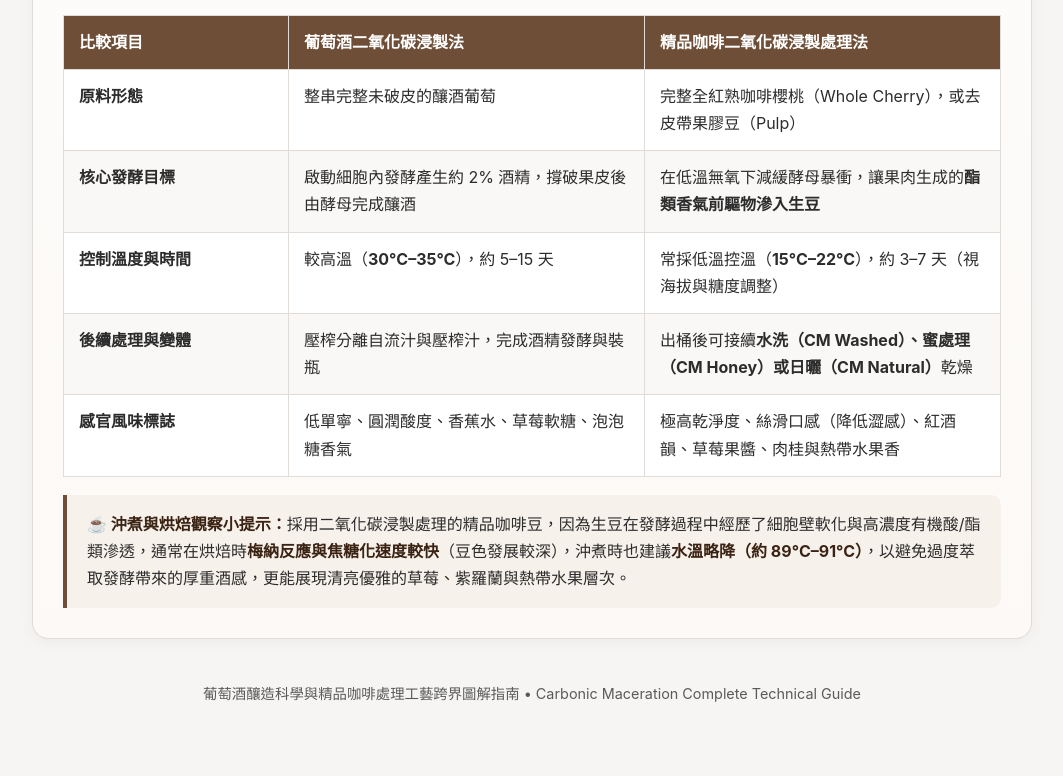
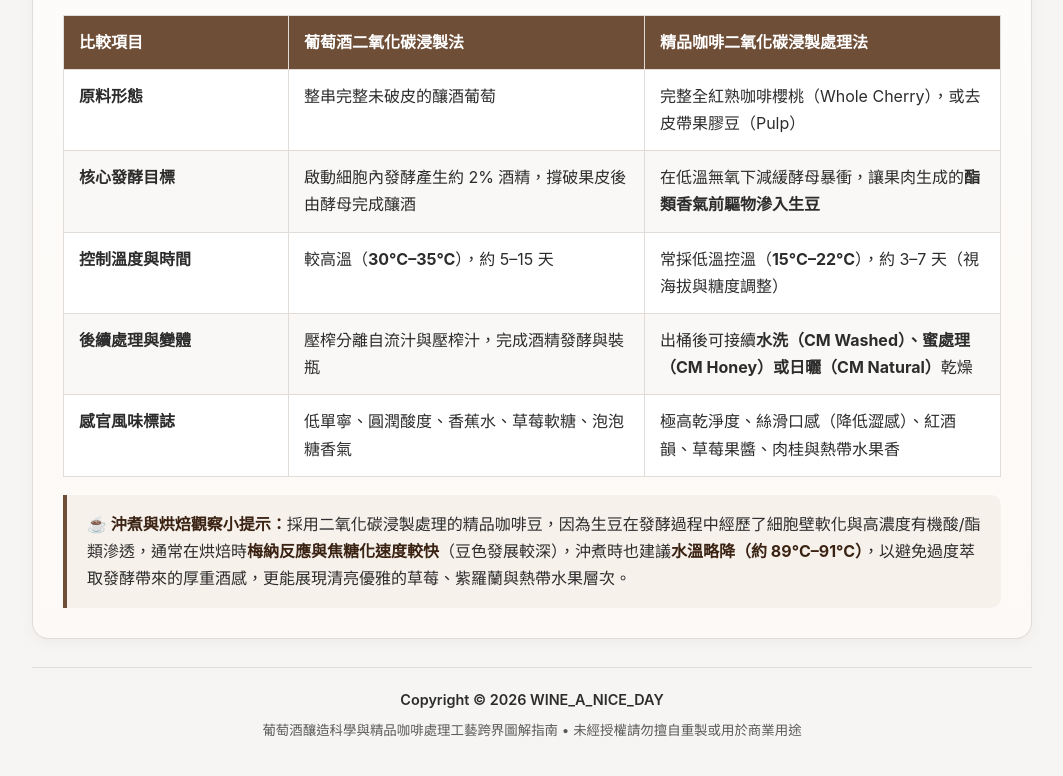
Before and after one commit to Jerry841021/Carbonic_Maceration_Chinese, a plain HTML site: page index.html in a window 1280 px wide. Shown: the part 7639-8415 px from the top of the page, without its empty margins (108-1171 px from the left). Drawn offline with Linux system fonts and the light colour scheme.

Commit message:
Add files via upload

```diff
--- a/index.html
+++ b/index.html
@@ -1393,8 +1393,13 @@
     </div>
   </div>
 
-  <footer>
-    葡萄酒釀造科學與精品咖啡處理工藝跨界圖解指南 &bull; Carbonic Maceration Complete Technical Guide
+  <footer style="text-align: center; color: var(--text-muted); font-size: 0.9rem; margin-top: 28px; padding: 20px 15px; border-top: 1px solid var(--border-color);">
+    <p style="margin-bottom: 6px; font-weight: 600; color: var(--text-main);">
+      Copyright &copy; 2026 WINE_A_NICE_DAY
+    </p>
+    <p style="margin-bottom: 0; font-size: 0.84rem;">
+      葡萄酒釀造科學與精品咖啡處理工藝跨界圖解指南 &bull; 未經授權請勿擅自重製或用於商業用途
+    </p>
   </footer>
 
 </div>
```
